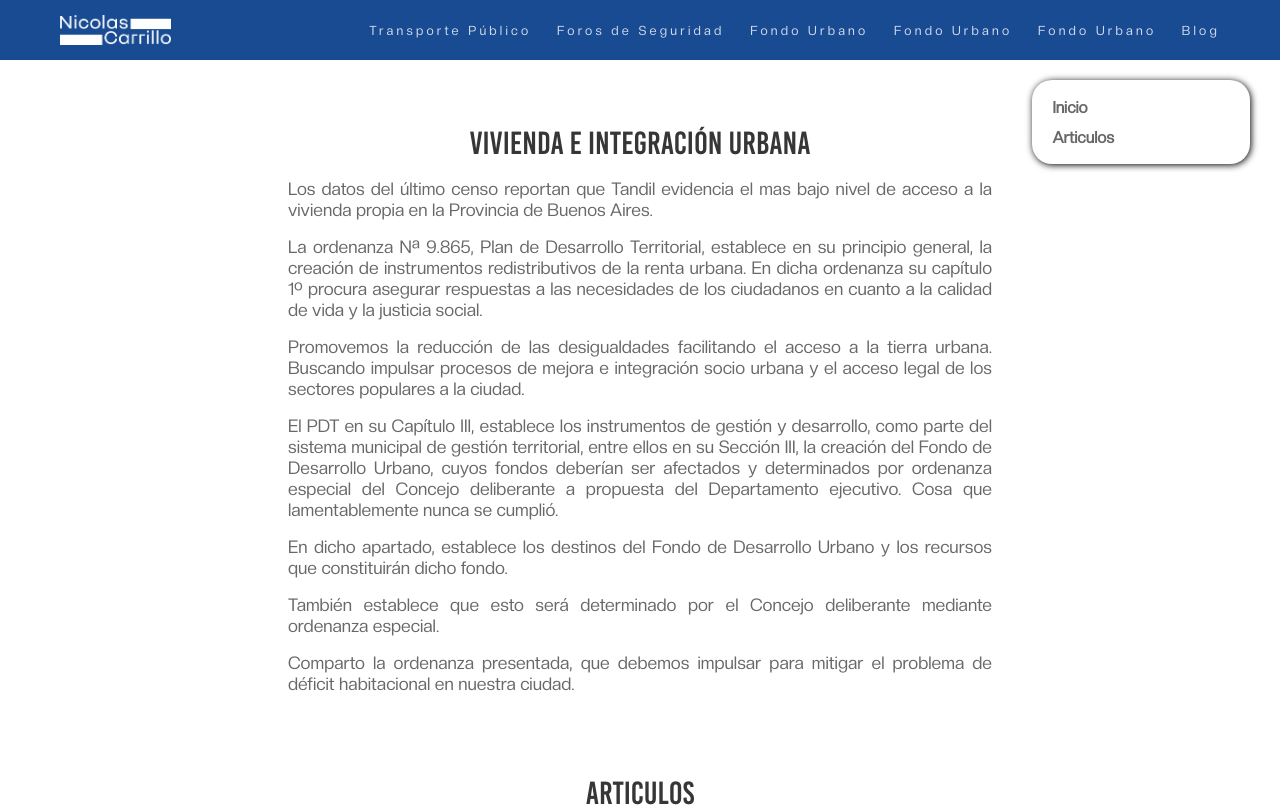
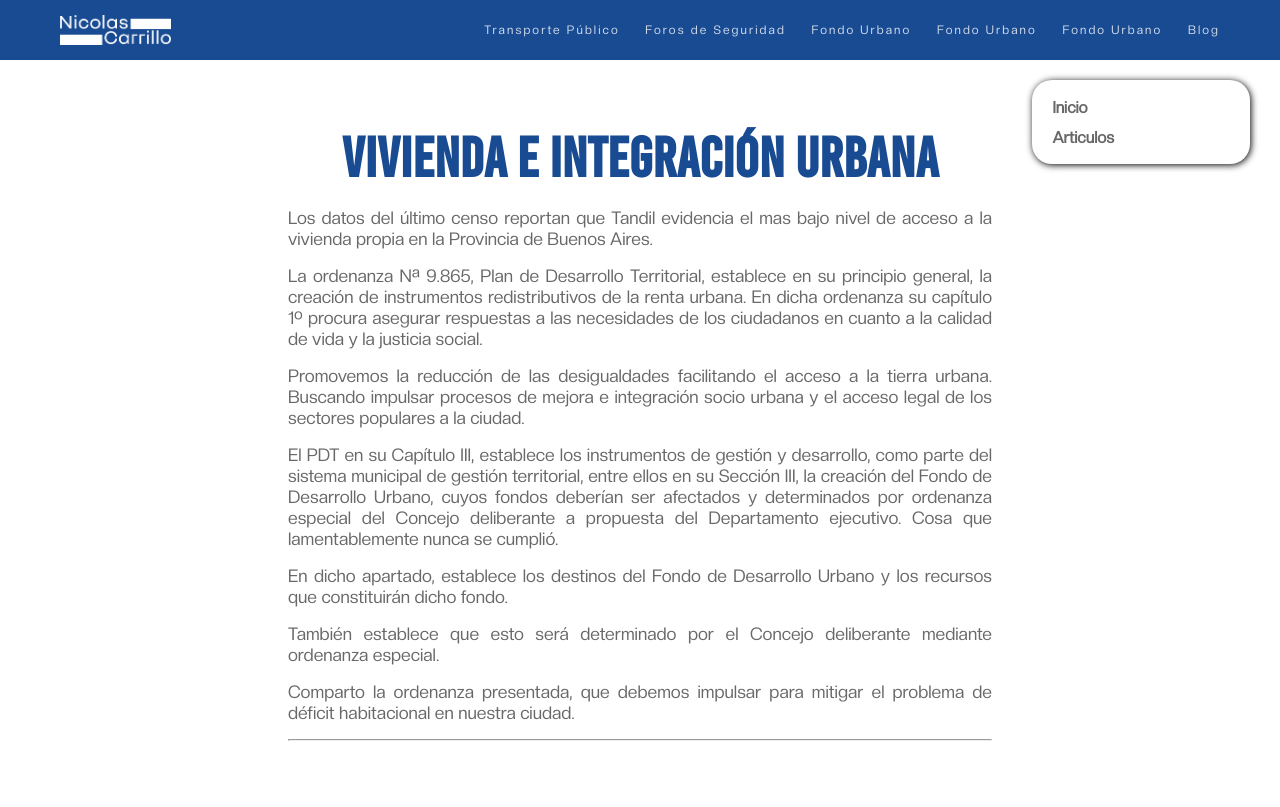
Before and after one commit to Santjagor/ciudad_activa, a React (Create React App) app: page /fondo-urbano in a window 1280 px wide. Shown: the top 807 px of the page. Built offline with nearby package versions, Linux system fonts and the light colour scheme.

Commit message:
Sections + Main + Animations

```diff
--- a/src/Components/Index/Index.module.css
+++ b/src/Components/Index/Index.module.css
@@ -5,8 +5,9 @@
     border-radius: 20px;
     width: 17%;
     box-shadow: 1px 1px 7px rgb(0, 0, 0);
-    animation: slide-in-left .5s ease-in-out 0s 1 forwards;
+    animation: slide-in-left .5s ease-in-out .1s 1 forwards;
     transform: translate(200%, 0%);
+    background-color: rgb(255, 255, 255);
 }
 
 .container a {
--- a/src/Components/Navbar/Navbar.module.css
+++ b/src/Components/Navbar/Navbar.module.css
@@ -9,10 +9,6 @@
     position: sticky;
     top: 0px;
     z-index: 100;
-}
-
-a {
-    text-decoration: none;
 }
 
 .ncContainer{
@@ -35,10 +31,10 @@ a {
 .button {
     color: white;
     font-family: text;
-    font-size: .8rem;
+    font-size: .75rem;
     opacity: 80%;
     transition: 0.2s ease-in-out;
-    letter-spacing: .2rem;
+    letter-spacing: .13rem;
 }
 
 .button:hover {
--- a/src/View/MainArticle/MainArticle.module.css
+++ b/src/View/MainArticle/MainArticle.module.css
@@ -2,16 +2,19 @@
     display: flex;
     flex-direction: column;
     align-items: center;
+    padding-bottom: 5rem;
 }
 
 .articleContainer {
     width: 65%;
+    animation: appear .5s ease-in-out 0s 1 forwards;
 }
 
 .topImageContainer {
     height: 30vh;
     overflow: hidden;
     margin-bottom: 2rem;
+    animation: appear .5s ease-in-out 0s 1 forwards;
 }
 
 .topImage {
@@ -31,6 +34,7 @@
     font-size: var(--primary-title-size);
     transform: translate(0%, 0%);
     transition: all .2s ease-in-out;
+    animation: slideLeft 1s ease-in-out 0s 1;
 }
 
 .title:hover {
@@ -95,3 +99,23 @@
         transform: scale(1.0);
     }
 }
+
+@keyframes appear {
+    0% {
+        opacity: 0%;
+    }
+
+    100% {
+        opacity: 100%;
+    }
+}
+
+@keyframes slideLeft {
+    0% {
+        transform: translate(-300%, 0%);
+    }
+
+    100% {
+        transform: translate(0%, 0%);
+    }
+}
--- a/src/View/Sections/Section-1/Section1.jsx
+++ b/src/View/Sections/Section-1/Section1.jsx
@@ -14,10 +14,11 @@ export default function Section() {
     return (
         <div>
             <div className={style.container}>
+                    <div id='Inicio' className={style.title}>Transporte público eficiente</div>
                 <div className={style.articleContainer}>
-                    <div id='Inicio' className={style.subtitle}>Transporte público eficiente</div>
                     <div className={style.text}>El transporte público nos da la oportunidad de problematizar la movilidad urbana en su conjunto, generando aportes para reducir la siniestralidad creciente, la congestión, favorecer la movilidad activa y mitigar daños ambientales, así como el modelo de ciudad que queremos, entendiendo que el Transporte Público de Pasajeros (TPP) es mucho más que cómo nos movemos, es una herramienta de desarrollo de la ciudad y de acceso a los diferentes servicios públicos y privados que esta brinda, un igualador que reduce las desigualdades entre el vecino que vive en cualquiera de los diferentes territorios que componen nuestra ciudad.</div>
                     <div className={style.text}>Entendiendo lo anterior tenemos una serie de ejes que creemos que deben configurar el pliego y en consecuencia están atados a una serie de propuestas de modificación.</div>
+                    <hr />
 
                     <div id='Participación y control comunitario' className={style.subtitle}>1. Participación y Control Comunitario</div>
                     <div className={style.text}>El primero es el ordenador de cómo deben construirse las políticas públicas en general, y este pliego en particular, que es desde la Participación Comunitaria, la cual tiene dos aspectos centrales: <em>la formulación y el control</em>. En cuanto a lo primero hay que priorizar la <em>perspectiva del usuario</em> para modificar el nuevo ordenamiento del TPP, buscando en espacios participativos territoriales o sectoriales las diferentes mejoras y deficiencias que se plantean para un servicio público que está creado para el uso del ciudadano. La definición del pliego tiene que ser desde una articulación tripartita que priorice a los usuarios y que sea complementada por la visión del Estado y las Concesionarias. Desde el Estado se tiene que aportar la visión de proyecto de ciudad, de orientación estratégica del crecimiento, de síntesis de las demandas del usuario adaptadas a la factibilidad planteada por las empresas de transporte. Por parte de las empresas concesionarias creemos que el principio de rentabilidad debe estar acompañado con la sustentabilidad y factibilidad del servicio, partiendo de la base de que las mismas cuentan con condiciones diferenciadas garantizadas por el Estado.</div>
--- a/src/View/Sections/Section-3/Section3.jsx
+++ b/src/View/Sections/Section-3/Section3.jsx
@@ -11,8 +11,8 @@ export default function Section() {
     return (
         <div>
             <div className={style.container}>
+                <div id='Inicio' className={style.title}>Vivienda e integración urbana</div>
                 <div className={style.articleContainer}>
-                    <div id='Inicio' className={style.subtitle}>Vivienda e integración urbana</div>
                     <div className={style.text}>Los datos del último censo reportan que Tandil evidencia el mas bajo nivel de acceso a la vivienda propia en la Provincia de Buenos Aires.</div>
                     <div className={style.text}>La ordenanza Nª 9.865, Plan de Desarrollo Territorial, establece en su principio general, la creación de instrumentos redistributivos de la renta urbana. En dicha ordenanza su capítulo 1º procura asegurar respuestas a las necesidades de los ciudadanos en cuanto a la calidad de vida y la justicia social.</div>
                     <div className={style.text}>Promovemos la reducción de las desigualdades facilitando el acceso a la tierra urbana. Buscando impulsar procesos de mejora e integración socio urbana y  el acceso legal  de los sectores populares a la ciudad.</div>
@@ -20,6 +20,8 @@ export default function Section() {
                     <div className={style.text}>En dicho apartado, establece  los destinos del Fondo de Desarrollo Urbano y los recursos que constituirán dicho fondo.</div>
                     <div className={style.text}>También establece que esto será determinado por el Concejo deliberante mediante ordenanza especial.</div>
                     <div className={style.text}>Comparto la ordenanza presentada, que debemos impulsar para mitigar el problema de déficit habitacional en nuestra ciudad.</div>
+                    <hr />
+
                     <div id='Articulos' className={style.subtitle}>Articulos</div>
                     <div className={style.text}><strong>Artículo 1º: </strong>Modifíquese el articulado de la ordenanza Nº 12680, el cual quedará redactado de la siguiente manera:</div>
                     <div className={style.text}>-Crease como fondo afectado el “Fondo de desarrollo urbano” mediante una cuenta especial creada a tal efecto, el cual será constituido con los siguientes recursos:</div>
--- a/src/View/Sections/Section.module.css
+++ b/src/View/Sections/Section.module.css
@@ -1,6 +1,6 @@
 .container {
     display: flex;
-    flex-direction: row;
+    flex-direction: column;
     align-items: center;
     justify-content: center;
     padding-bottom: 5rem;
@@ -8,6 +8,7 @@
 
 .articleContainer {
     width: 55%;
+    animation: appear 1s ease-in-out 0s 1 forwards;
 }
 
 .topImageContainer {
@@ -26,22 +27,26 @@
 }
 
 .title {
-    cursor: default;
+    padding-top: 4rem;
+    margin-bottom: 1rem;
     font-family: title;
     color: var(--primary-color);
     font-weight: bold;
     font-size: var(--primary-title-size);
-    transform: translate(0%, 0%);
     transition: all .2s ease-in-out;
-}
-
-.title:hover {
-    transform: translate(3%, 0%);
-    transition: all .2s ease-in-out;
+    animation: slide-in-top .3s ease-in-out 0s 1 forwards;
 }
 
 .subtitle {
     padding-top: 4rem;
+    font-family: title;
+    color: var(--primary-title-color);
+    font-size: 2rem;
+    margin-bottom: 1rem;
+}
+
+.subtitle_2 {
+    padding-top: 1rem;
     font-family: title;
     color: var(--primary-title-color);
     font-size: 2rem;
@@ -87,3 +92,24 @@
     gap: 1rem;
     margin-bottom: 1rem;
 }
+
+@keyframes slide-in-top {
+    0% {
+        transform: translate(0%, -100%);
+    }
+
+    100% {
+        transform: translate(0%, 0%);
+
+    }
+}
+
+@keyframes appear {
+    0% {
+        opacity: 0%;
+    }
+
+    100% {
+        opacity: 100%;
+    }
+}
--- a/src/index.css
+++ b/src/index.css
@@ -23,6 +23,14 @@
   --secondary-text-size: 1.4rem;
 }
 
+a {
+  text-decoration: none;
+}
+
+strong{
+  color: var(--primary-title-color);
+}
+
 html {
   scroll-behavior: smooth;
 }
```
Also changed, not shown: src/View/Sections/Section-2/Section2.jsx (+7 -4 lines).
